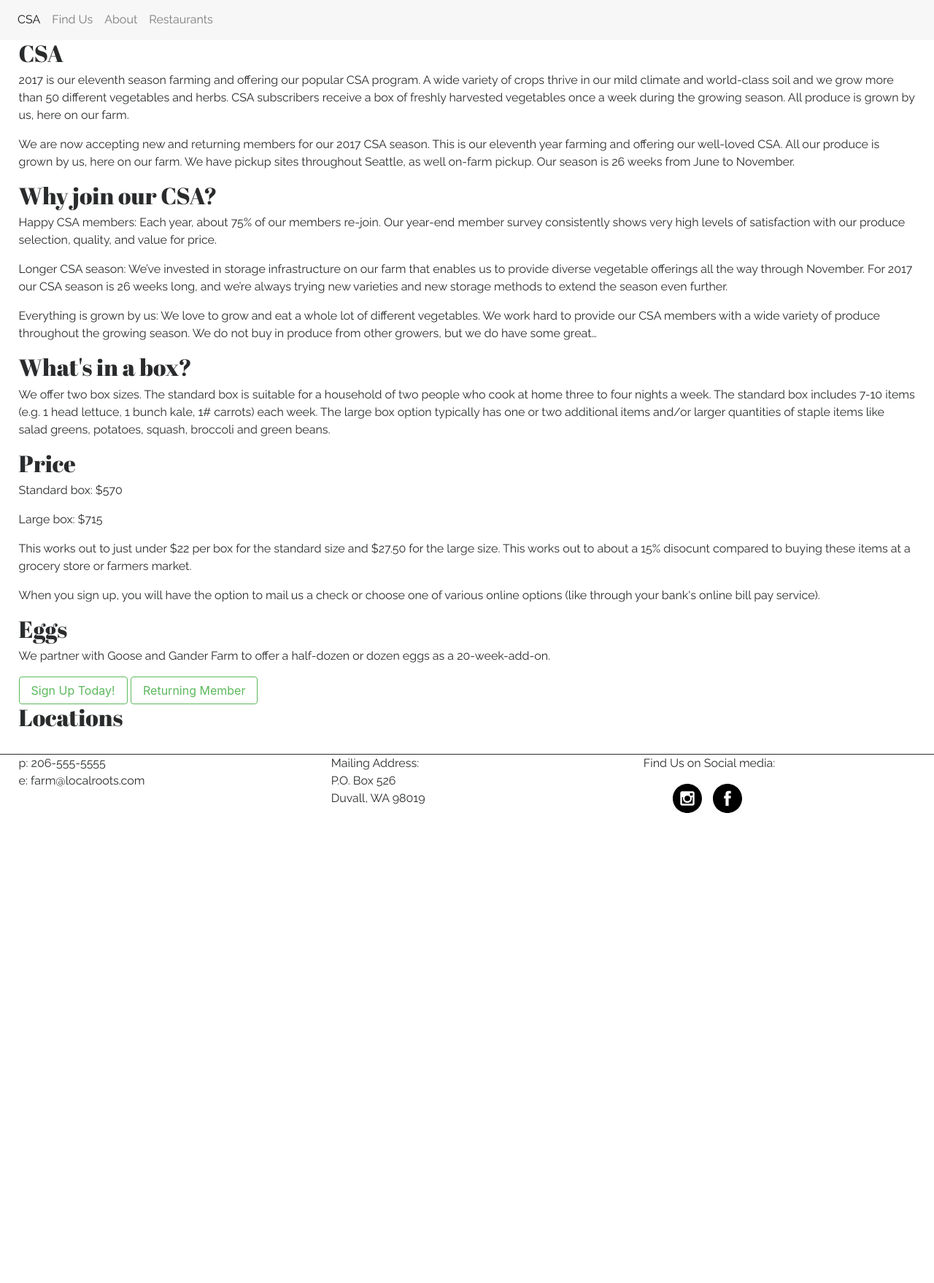
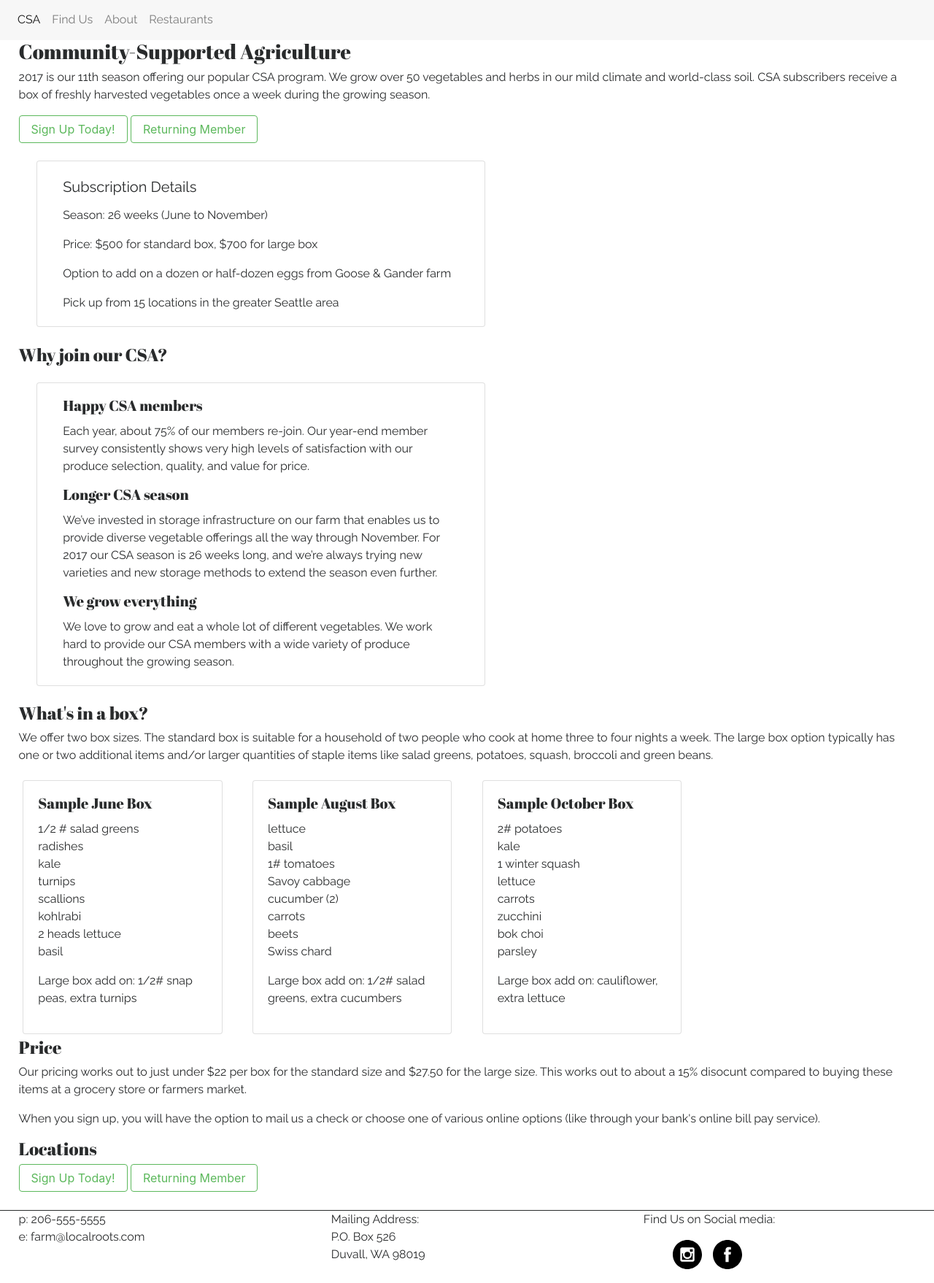
Before and after one commit to ssamant/capstone, a Django app: page /csa in a window 1280 px wide. Shown: the part 120-1878 px from the top of the page at 73% size. Before the commit the page ends 1234 px from the top, so only its background shows below. Run offline with Django 3.2, Linux system fonts and the light colour scheme; parts of the project's set-up code (start-up, migrations or seed data) failed here and were passed over; some libraries are stand-ins or nearby versions.

Commit message:
styling CSA page

```diff
--- a/farm_site/static/css/style.css
+++ b/farm_site/static/css/style.css
@@ -61,6 +61,10 @@ p, li {
   font-family: 'Raleway', sans-serif;
 }
 
+.card-title {
+	font-size: 1.25rem;
+}
+
 nav {
   width: 100%;
 }
@@ -100,6 +104,10 @@ a:hover, a:active, li.active {
 #map {
 	height: 200px;
 	width: 30%;
+}
+
+.card {
+	margin: 2%;
 }
 
 .image_container {
--- a/farm_site/templates/farm_site/csa.html
+++ b/farm_site/templates/farm_site/csa.html
@@ -1,48 +1,98 @@
 {% extends 'farm_site/base.html' %}
 
 {% block content %}
-<h2>CSA</h2>
-
+<h3>Community-Supported Agriculture</h3>
 <p>
-  2017	is	our	eleventh season farming	and	offering	our	popular	CSA	program.	A	wide	variety	of	crops	thrive	in	our	mild	climate	and	world-class	soil	and we grow	more	than	50	different	vegetables	and	herbs.	CSA	subscribers	receive	a	box	of	freshly harvested	vegetables	once	a	week	during	the	growing season.	All	produce	is	grown	by	us,	here	on our	farm.
-</p>
-<p>
-  We are now accepting new and returning members for our 2017 CSA season. This is our eleventh year farming and offering our well-loved CSA. All our produce is grown by us, here on our farm. We have pickup sites throughout Seattle, as well on-farm pickup. Our season is 26 weeks from June to November.
+  2017	is	our	11th season offering	our	popular	CSA	program.	We grow over 50 vegetables and herbs	in	our	mild	climate	and	world-class	soil.	CSA	subscribers	receive	a	box	of	freshly harvested	vegetables	once	a	week	during	the	growing season.
 </p>
 
-<h2>Why join our CSA?</h2>
-<p>
-  Happy CSA members: Each year, about 75% of our members re-join. Our year-end member survey consistently shows very high levels of satisfaction with our produce selection, quality, and value for price.
-</p>
 
-<p>
-  Longer CSA season: We’ve invested in storage infrastructure on our farm that enables us to provide diverse vegetable offerings all the way through November. For 2017 our CSA season is 26 weeks long, and we’re always trying new varieties and new storage methods to extend the season even further.
-</p>
-<p>
-  Everything is grown by us: We love to grow and eat a whole lot of different vegetables. We work hard to provide our CSA members with a wide variety of produce throughout the growing season. We do not buy in produce from other growers, but we do have some great…
-</p>
 
-<h2>What's in a box?</h2>
-<p>
-  We offer two box sizes. The	standard box	is	suitable	for	a	household	of	two	people	who	cook	at	home	three	to	four	nights	a	week.
-  The	standard	box	includes	7-10	items	(e.g.	1	head	lettuce,	1	bunch	kale,	1#	carrots)	each	week.
-  The	large	box	option		typically	has	one	or	two	additional	items	and/or	larger	quantities	of
-  staple	items	like	salad	greens,	potatoes,	squash,	broccoli	and	green	beans.
-</p>
-<h2>Price</h2>
-<p>Standard box: $570</p>
-<p>Large box: $715</p>
-<p>
-  This works out to just under $22 per box for the standard size and $27.50 for the large size. This works out to  about a 15% disocunt compared to buying these items at a grocery store or farmers market.
-</p>
-<p>When you sign up, you will have the option to mail us a check or choose one of various online options (like through your bank's online bill pay service).</p>
-<h2>Eggs</h2>
-<p>
-  We partner with Goose and Gander Farm to offer a half-dozen or dozen eggs as a 20-week-add-on.
-</p>
 <a class='btn btn-outline-success' role='button' href="{% url 'signup_member' %}" >Sign Up Today!</a>
 <a class='btn btn-outline-success' role='button' href="{% url 'returning_member' %}" >Returning Member</a>
 
-<h2>Locations</h2>
+<div class='row>'>
+  <div class="card col-xs-10 col-sm-10 col-md-6 col-lg-6">
+    <div class="card-block ">
+      <p class="card-title">Subscription Details</p>
+      <p class="card-text">Season: 26 weeks (June to November)</p>
+      <p class="card-text">Price: $500 for standard box, $700 for large box</p>
+      <p class="card-text">Option to add on a dozen or half-dozen eggs from Goose & Gander farm</p>
+      <p class="card-text">Pick up from 15 locations in the greater Seattle area</p>
+    </div>
+  </div>
+</div>
+
+
+
+<h4>Why join our CSA?</h4>
+
+<div class='row>'>
+  <div class="card col-xs-10 col-sm-10 col-md-6 col-lg-6">
+    <div class="card-block ">
+      <h4 class="card-title">Happy CSA members</h4>
+      <p class="card-text">Each year, about 75% of our members re-join. Our year-end member survey consistently shows very high levels of satisfaction with our produce selection, quality, and value for price.</p>
+      <h4 class="card-title">Longer CSA season</h4>
+      <p class="card-text">We’ve invested in storage infrastructure on our farm that enables us to provide diverse vegetable offerings all the way through November. For 2017 our CSA season is 26 weeks long, and we’re always trying new varieties and new storage methods to extend the season even further.</p>
+      <h4 class="card-title">We grow everything</h4>
+      <p class="card-text">We love to grow and eat a whole lot of different vegetables. We work hard to provide our CSA members with a wide variety of produce throughout the growing season. </p>
+
+    </div>
+  </div>
+</div>
+
+
+<h4>What's in a box?</h4>
+<p>
+  We offer two box sizes. The	standard box	is	suitable	for	a	household	of	two	people	who	cook	at	home	three	to	four	nights	a	week. The	large	box	option		typically	has	one	or	two	additional	items	and/or	larger	quantities	of staple	items	like	salad	greens,	potatoes,	squash,	broccoli	and	green	beans.
+</p>
+
+<div class='row'>
+  <div class='col-xs-10 col-sm-10 col-md-4 col-lg-3'>
+    <div class="card">
+      <div class="card-block ">
+        <h4 class="card-title">Sample June Box</h4>
+        <p class="card-text">1/2	#	salad	greens</br>radishes</br>kale</br>turnips</br>scallions</br>kohlrabi</br>2	heads	lettuce</br>basil</p>
+        <p>Large box add on: 1/2# snap peas, extra turnips</p>
+    </div>
+  </div>
+</div>
+
+<div class='col-xs-10 col-sm-10 col-md-6 col-lg-3'>
+  <div class="card">
+    <div class="card-block ">
+      <h4 class="card-title">Sample August Box</h4>
+      <p class="card-text">lettuce</br>basil</br>1# tomatoes </br>Savoy cabbage</br>cucumber (2)</br>carrots</br>beets</br>Swiss chard</p>
+      <p>Large box add on: 1/2# salad greens, extra cucumbers</p>
+    </div>
+  </div>
+</div>
+
+<div class='col-xs-10 col-sm-10 col-md-4 col-lg-3'>
+  <div class="card">
+    <div class="card-block ">
+      <h4 class="card-title">Sample October Box</h4>
+      <p class="card-text">2#	potatoes</br>kale</br>1 winter squash</br>lettuce</br>carrots</br>zucchini</br>bok choi</br>parsley</p>
+      <p>Large box add on: cauliflower, extra lettuce</p>
+    </div>
+  </div>
+</div>
+</div>
+
+<h4>Price</h4>
+
+<p>
+  Our pricing works out to just under $22 per box for the standard size and $27.50 for the large size. This works out to  about a 15% disocunt compared to buying these items at a grocery store or farmers market.
+</p>
+<p>When you sign up, you will have the option to mail us a check or choose one of various online options (like through your bank's online bill pay service).</p>
+
+
+
+<h4>Locations</h4>
 <div id="map-canvas"></div>
+
+<a class='btn btn-outline-success' role='button' href="{% url 'signup_member' %}" >Sign Up Today!</a>
+<a class='btn btn-outline-success' role='button' href="{% url 'returning_member' %}" >Returning Member</a>
+
+
 {% endblock %}
```
